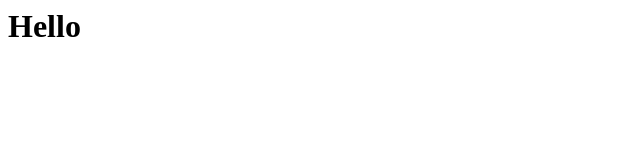
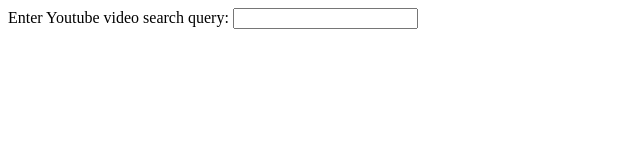
Before and after one commit to andalau/youtube_pages, a plain HTML site: page index.html in a window 1280 px wide. Shown: the whole page, without its empty margins (0-640 px from the left). Drawn offline with Linux system fonts and the light colour scheme.

Commit message:
Update index.html

```diff
--- a/index.html
+++ b/index.html
@@ -1,5 +1,7 @@
 <html>
 
-<h1>Hello</h1>
+<form>
+Enter Youtube video search query: <input type="text" name="search_query">
+</form>
 
 </html>
```
